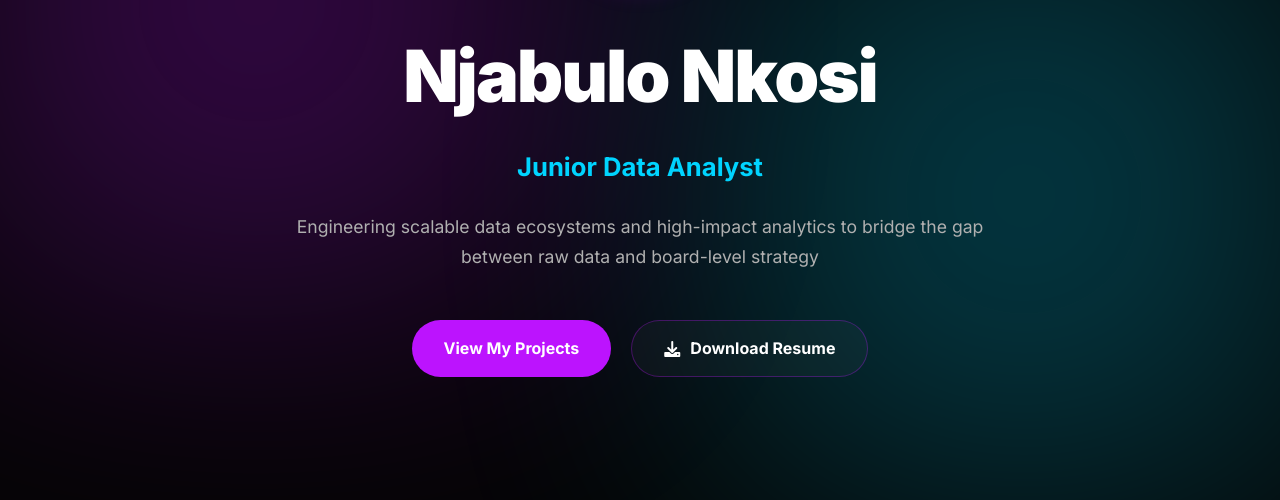
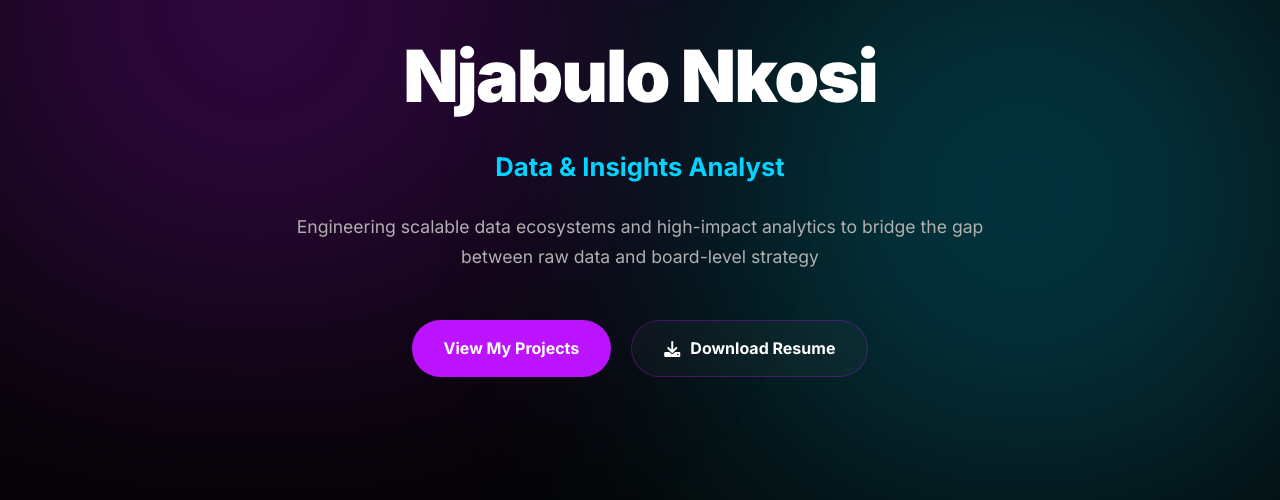
Before and after one commit to Njabulo-Nkosi-Analyst/portfolio, a plain HTML site: page index.html in a window 1280 px wide. Shown: the part 300-800 px from the top of the page. Drawn offline with Linux system fonts and the light colour scheme.

Commit message:
Update index.html

```diff
--- a/index.html
+++ b/index.html
@@ -42,11 +42,11 @@
             <img src="profile.jpeg" alt="Njabulo Nkosi" class="profile-pic">
         </div>
         <h1 class="hero-name">Njabulo Nkosi</h1>
-        <p class="hero-title">Junior Data Analyst</p>
+        <p class="hero-title">Data & Insights Analyst</p>
         <p class="hero-tagline">Engineering scalable data ecosystems and high-impact analytics to bridge the gap between raw data and board-level strategy</p>
         <div class="hero-btns">
             <a href="#projects" class="btn primary">View My Projects</a>
-            <a href="./Njabulo_Nkosi_Data_Analyst_Resume.pdf" download class="btn secondary">
+            <a href="./Njabulo Nkosi  Data & Insights Analyst Resume.pdf" download class="btn secondary">
                 <i class="fas fa-download"></i> Download Resume
             </a>
         </div>
@@ -218,7 +218,7 @@
         <div class="contact-card glass-morph">
             <p class="contact-pitch">Whether you need to bridge the gap between complex operations and executive clarity, or pinpoint your next 'Golden Asset' growth window, I am ready to deliver.</p>
             <div class="contact-info">
-                <p class="location-text"><i class="fas fa-map-marker-alt"></i> Gauteng | Open to Remote</p>
+                <p class="location-text"><i class="fas fa-map-marker-alt"></i> Gauteng |Open to Relocation/Remote</p>
                 <div class="contact-links-grid">
                     <a href="mailto:NjabuloxNkosi12@gmail.com" class="social-icon"><i class="fas fa-envelope"></i> Email</a>
                     <a href="https://linkedin.com/in/njabulo-nkosi-949359325" target="_blank" class="social-icon"><i class="fab fa-linkedin"></i> LinkedIn</a>
```
